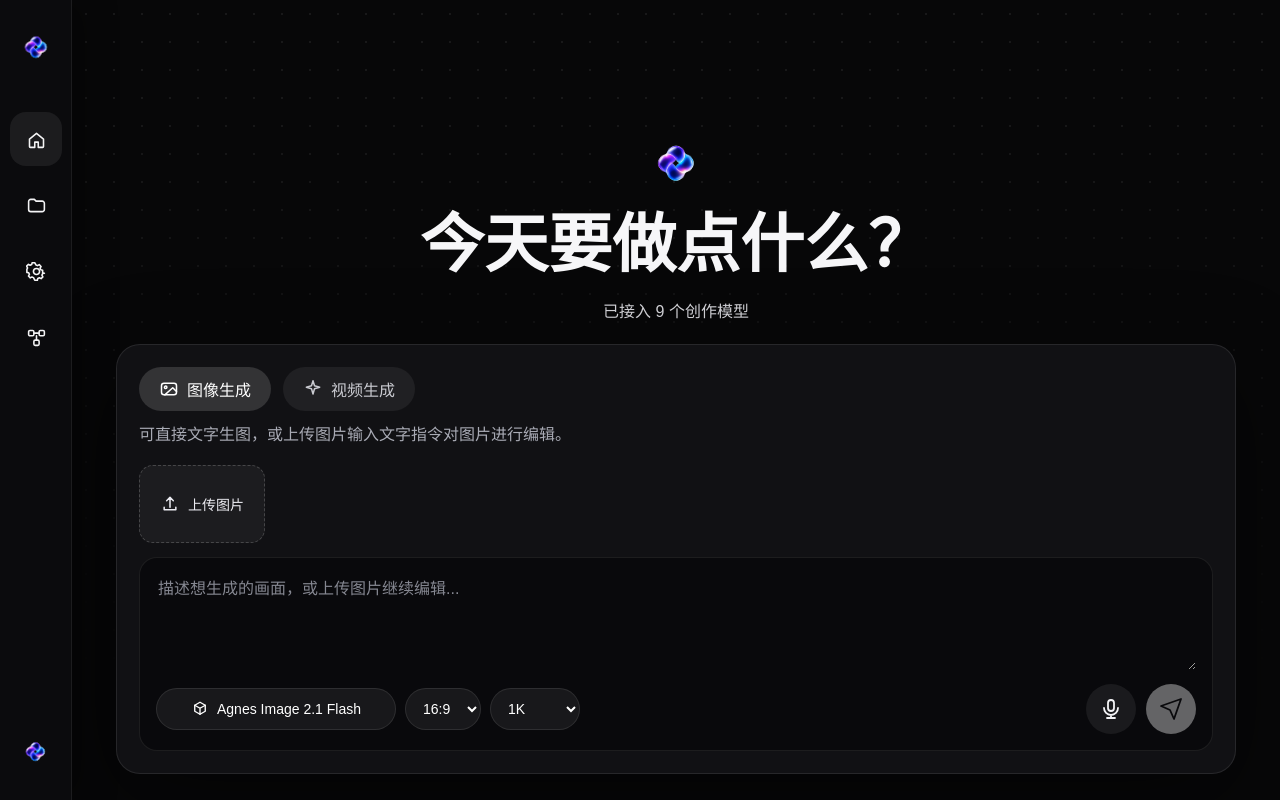
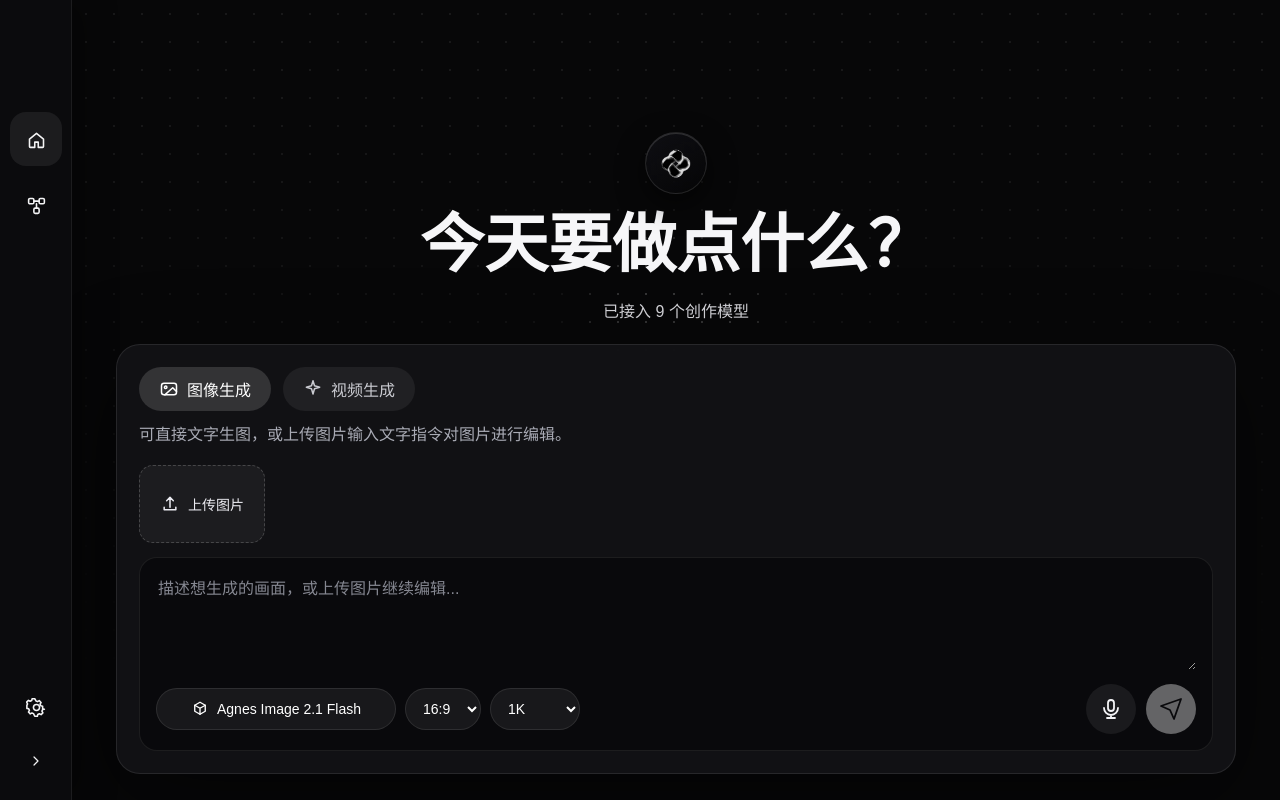
Before and after one commit to K1ngq1/Genora, a Next.js app: page / in a window 1280 px wide. Built offline with nearby package versions, Linux system fonts and the light colour scheme.

Commit message:
优化首页侧栏与点阵背景

```diff
--- a/app/home.css
+++ b/app/home.css
@@ -1,7 +1,8 @@
 .home-page{min-height:100vh;background:#070708;color:#f5f5f7;font-family:Arial,Helvetica,sans-serif}
-.home-main{position:relative;min-height:100vh;margin-left:236px;overflow:hidden;background:#070708;transition:margin-left .2s}
+.home-main{--grid-x:50%;--grid-y:42%;position:relative;min-height:100vh;margin-left:236px;overflow:hidden;background:#070708;transition:margin-left .2s}
 .home-page.sidebar-collapsed .home-main{margin-left:72px}
 .home-grid{position:absolute;inset:0;background-image:radial-gradient(#ffffff12 1px,transparent 1px);background-size:28px 28px;pointer-events:none;mask-image:linear-gradient(#000 12%,transparent 92%)}
+.home-grid:after{content:"";position:absolute;inset:0;background-image:radial-gradient(#ffffff3a 1px,transparent 1px);background-size:28px 28px;opacity:.95;mask-image:radial-gradient(circle 150px at var(--grid-x) var(--grid-y),#000 0 38%,#0009 58%,transparent 76%);transition:mask-position .04s linear}
 .home-sidebar{position:fixed;z-index:20;left:0;top:0;bottom:0;display:flex;width:236px;flex-direction:column;align-items:stretch;padding:22px 18px;background:#0b0b0d;border-right:1px solid #ffffff12;box-shadow:12px 0 34px #0000004d;transition:width .2s,padding .2s}
 .home-sidebar.collapsed{width:72px;align-items:center;padding-inline:10px}
 .home-sidebar nav{display:flex;width:100%;flex-direction:column;gap:12px;margin-top:32px}
@@ -12,13 +13,20 @@
 .logo-button span{white-space:nowrap;font-size:15px}
 .logo-button:hover,.logo-button.active{background:#ffffff12}
 .home-sidebar-logo{min-height:50px;margin-bottom:8px}
-.home-sidebar-logo img{width:38px;height:38px}
-.home-collapse{margin-top:auto}
+.home-sidebar-logo .genora-mark{width:38px;height:38px}
+.home-sidebar-bottom{display:flex;width:100%;flex-direction:column;gap:8px;margin-top:auto}
+.home-collapse{position:relative;display:flex;align-items:center;justify-content:center;width:34px;height:34px;margin:2px auto 0;border:0;border-radius:50%;padding:0;background:transparent;color:#f4f4f5;cursor:pointer;transition:.18s}
+.home-collapse svg{width:16px;height:16px}
+.home-collapse span{display:none}
+.home-collapse:hover{background:#ffffff10}
 .home-sidebar.collapsed .logo-button span{display:none}
 .home-sidebar.collapsed .logo-button[data-label]:hover:after{content:attr(data-label);position:absolute;left:62px;top:50%;z-index:40;min-width:max-content;transform:translateY(-50%);border:1px solid #ffffff1d;border-radius:10px;padding:8px 10px;background:#18181c;color:#fff;box-shadow:0 10px 28px #000a;font-size:13px;font-weight:500;white-space:nowrap}
+.home-sidebar.collapsed .home-collapse[data-label]:hover:after{content:attr(data-label);position:absolute;left:48px;top:50%;z-index:40;min-width:max-content;transform:translateY(-50%);border:1px solid #ffffff1d;border-radius:10px;padding:8px 10px;background:#18181c;color:#fff;box-shadow:0 10px 28px #000a;font-size:13px;font-weight:500;white-space:nowrap}
 .home-stage{position:relative;z-index:1;display:flex;height:calc(100vh - 372px);min-height:350px;flex-direction:column;gap:14px;overflow:auto;padding:54px min(9vw,130px) 28px}
 .home-stage-empty{display:flex;height:100%;flex-direction:column;align-items:center;justify-content:center;gap:18px;color:#f6f6f8}
-.home-stage-empty img{width:62px;height:62px;object-fit:contain}
+.genora-mark{display:inline-grid;place-items:center;width:34px;height:34px;border:1px solid #ffffff1d;border-radius:50%;background:linear-gradient(145deg,#111116cc,#0505068c);box-shadow:inset 0 1px #ffffff24,0 10px 28px #0009;backdrop-filter:blur(16px)}
+.genora-mark img{width:82%;height:82%;object-fit:contain;filter:grayscale(1) contrast(1.8) brightness(.92);opacity:.92}
+.stage-mark{width:62px;height:62px}
 .home-stage-empty h1{margin:0;font-size:clamp(38px,5vw,64px);line-height:1.05;font-weight:700;letter-spacing:0}
 .home-stage-empty span{font-size:16px;color:#d7d7dc}
 .home-message{max-width:min(760px,82%);margin:0;border:1px solid #ffffff18;border-radius:20px;padding:14px 17px;background:#ffffff12;color:#f7f7f8;font-size:15px;line-height:1.75;box-shadow:0 12px 34px #0000002e;white-space:pre-wrap;backdrop-filter:blur(18px)}
--- a/app/page.tsx
+++ b/app/page.tsx
@@ -16,7 +16,18 @@ import "./home.css";
 
 type HomeMessage = { role: "user" | "assistant"; content: string; error?: boolean };
 type HomeMode = Extract<GenerationKind, "image" | "video">;
-type IconName = "home" | "folder" | "settings" | "nodes" | "mic" | "image" | "upload" | "spark" | "send" | "box";
+type IconName =
+  | "home"
+  | "settings"
+  | "nodes"
+  | "mic"
+  | "image"
+  | "upload"
+  | "spark"
+  | "send"
+  | "box"
+  | "chevron-left"
+  | "chevron-right";
 type SpeechRecognitionResultLike = { 0: { transcript: string } };
 type SpeechRecognitionEventLike = { resultIndex: number; results: ArrayLike<SpeechRecognitionResultLike> };
 type SpeechRecognitionLike = {
@@ -74,7 +85,6 @@ function optionLabel(value: CanvasResolution) {
 function Icon({ name }: { name: IconName }) {
   const paths: Record<IconName, React.ReactNode> = {
     home: <path d="M4 11.5 12 5l8 6.5V20a1 1 0 0 1-1 1h-5v-6h-4v6H5a1 1 0 0 1-1-1v-8.5Z" />,
-    folder: <path d="M3 7.5A2.5 2.5 0 0 1 5.5 5h4l2 2h7A2.5 2.5 0 0 1 21 9.5v7A2.5 2.5 0 0 1 18.5 19h-13A2.5 2.5 0 0 1 3 16.5v-9Z" />,
     settings: (
       <>
         <path d="M12 8.5a3.5 3.5 0 1 0 0 7 3.5 3.5 0 0 0 0-7Z" />
@@ -111,12 +121,22 @@ function Icon({ name }: { name: IconName }) {
         <path d="m5 7 7 4 7-4M12 11v8" />
       </>
     ),
+    "chevron-left": <path d="m15 18-6-6 6-6" />,
+    "chevron-right": <path d="m9 18 6-6-6-6" />,
   };
 
   return (
     <svg viewBox="0 0 24 24" aria-hidden="true" fill="none" stroke="currentColor" strokeWidth="1.8" strokeLinecap="round" strokeLinejoin="round">
       {paths[name]}
     </svg>
+  );
+}
+
+function GenoraMark({ className = "" }: { className?: string }) {
+  return (
+    <span className={`genora-mark ${className}`}>
+      <img src={HOME_LOGO} alt="" />
+    </span>
   );
 }
 
@@ -170,6 +190,12 @@ function HomePageContent() {
     if (!model.resolutions.includes(resolution)) setResolution(model.defaultResolution);
     if (model.kind === "video") setDuration(Math.min(model.maxDuration ?? duration, Math.max(model.minDuration ?? duration, duration)));
     setModelMenuOpen(false);
+  };
+
+  const updateGridGlow = (event: React.PointerEvent<HTMLElement>) => {
+    const rect = event.currentTarget.getBoundingClientRect();
+    event.currentTarget.style.setProperty("--grid-x", `${event.clientX - rect.left}px`);
+    event.currentTarget.style.setProperty("--grid-y", `${event.clientY - rect.top}px`);
   };
 
   const submitHomePrompt = async () => {
@@ -252,27 +278,28 @@ function HomePageContent() {
     <main className={`home-page ${sidebarCollapsed ? "sidebar-collapsed" : ""}`}>
       <aside className={`home-sidebar ${sidebarCollapsed ? "collapsed" : ""}`}>
         <Link className="home-sidebar-logo logo-button" href="/" aria-label="Genora" title="Genora" data-label="Genora">
-          <img src={HOME_LOGO} alt="" />
+          <GenoraMark />
           <span>Genora</span>
         </Link>
         <nav aria-label="主导航">
           <Link className="logo-button active" href="/" title="首页" data-label="首页"><Icon name="home" /><span>首页</span></Link>
-          <Link className="logo-button" href="/database" title="数据库" data-label="数据库"><Icon name="folder" /><span>数据库</span></Link>
-          <Link className="logo-button" href="/settings" title="设置" data-label="设置"><Icon name="settings" /><span>设置</span></Link>
           <Link className="logo-button" href="/projects" title="工作空间" data-label="工作空间"><Icon name="nodes" /><span>工作空间</span></Link>
         </nav>
-        <button className="home-collapse logo-button" type="button" onClick={() => setSidebarCollapsed((current) => !current)} title={sidebarCollapsed ? "展开" : "收起"} data-label={sidebarCollapsed ? "展开" : "收起"}>
-          <img src={HOME_LOGO} alt="" />
-          <span>{sidebarCollapsed ? "展开" : "收起"}</span>
-        </button>
+        <div className="home-sidebar-bottom">
+          <Link className="logo-button" href="/settings" title="设置" data-label="设置"><Icon name="settings" /><span>设置</span></Link>
+          <button className="home-collapse" type="button" onClick={() => setSidebarCollapsed((current) => !current)} title={sidebarCollapsed ? "展开" : "收起"} data-label={sidebarCollapsed ? "展开" : "收起"}>
+            <Icon name={sidebarCollapsed ? "chevron-right" : "chevron-left"} />
+            <span>{sidebarCollapsed ? "展开" : "收起"}</span>
+          </button>
+        </div>
       </aside>
 
-      <section className="home-main">
+      <section className="home-main" onPointerMove={updateGridGlow}>
         <div className="home-grid" />
         <section className="home-stage" aria-label="对话区域">
           {!messages.length && (
             <div className="home-stage-empty">
-              <img src={HOME_LOGO} alt="" />
+              <GenoraMark className="stage-mark" />
               <h1>今天要做点什么？</h1>
               <span>已接入 {MODEL_COUNT} 个创作模型</span>
             </div>
--- a/scripts/check-home-workspace-routing.mjs
+++ b/scripts/check-home-workspace-routing.mjs
@@ -24,7 +24,7 @@ const [home, workspace, projects] = await Promise.all([
 
 assert(home.includes("/api/agent/generate"), "Home page must call the existing Agnes Agent API");
 assert(home.includes("href=\"/projects\""), "Home page must link the workspace button to /projects");
-assert(home.includes("href=\"/database\""), "Home page must link the database button to /database");
+assert(!home.includes("href=\"/database\""), "Home page should not show the removed database button");
 assert(home.includes("MODEL_CATALOG"), "Home page must reuse the shared model catalog");
 assert(!home.includes("ReactFlowProvider"), "Home page should not render the infinite canvas directly");
 assert(!home.includes("home-header"), "Home page should not keep the old top header");
```
Also changed, not shown: scripts/check-home-composer-ui.mjs (+8 -3 lines).
